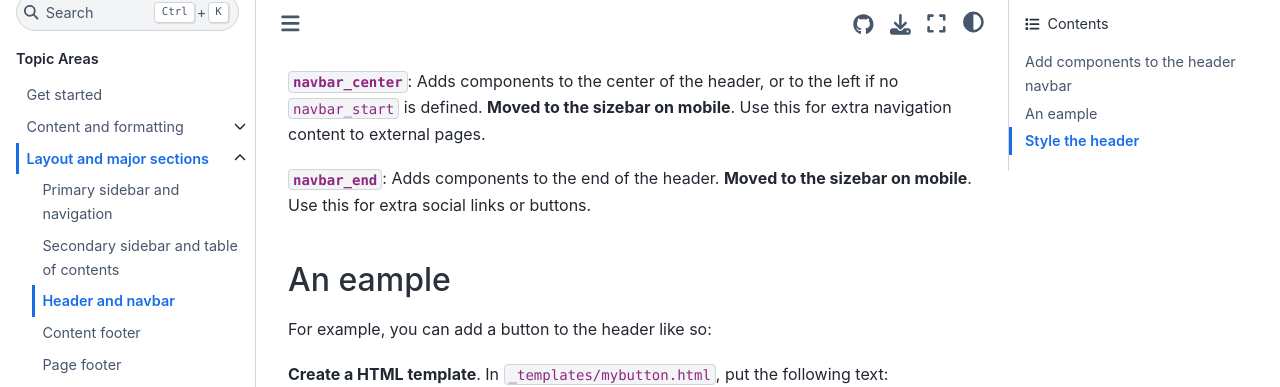
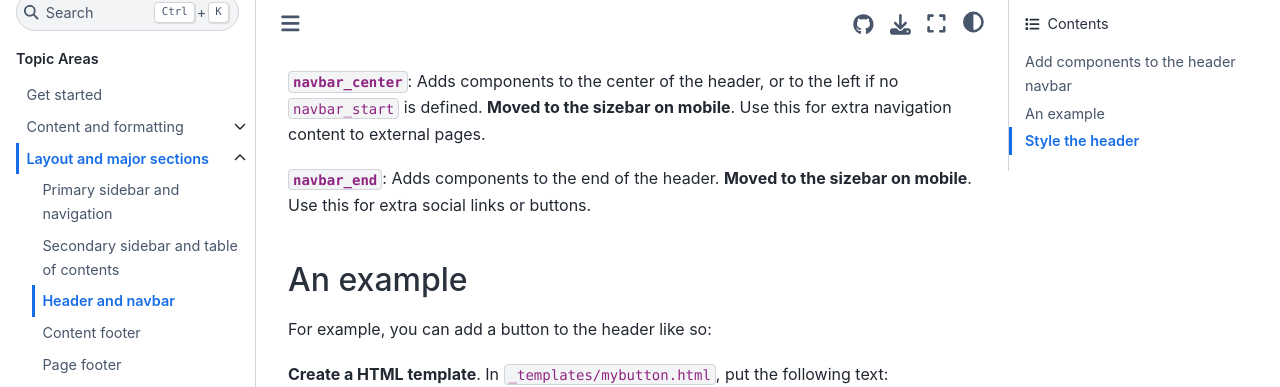
Before and after one commit to executablebooks/sphinx-book-theme, a Sphinx documentation site: the page built from docs/sections/header.md, in a window 1280 px wide and 900 px high, scrolled down 434 px. Shown: the top 387 px of the window. Built offline with Sphinx 7.4.7 and the Sphinx Book theme 1.1.4, drawn with Linux system fonts in a browser that asks for light colours; pages that are not in the unit, such as notebooks, are missing from menus; comment, search, counter and statistics services are not loaded; the version number is read from the project's files by our own code.

Commit message:
fix typo

```diff
--- a/docs/sections/header.md
+++ b/docs/sections/header.md
@@ -14,7 +14,7 @@ There are three configuration options you can use in `html_theme_options`:
 
 **`navbar_end`**: Adds components to the end of the header. **Moved to the sizebar on mobile**. Use this for extra social links or buttons.
 
-## An eample
+## An example
 
 For example, you can add a button to the header like so:
 
```
